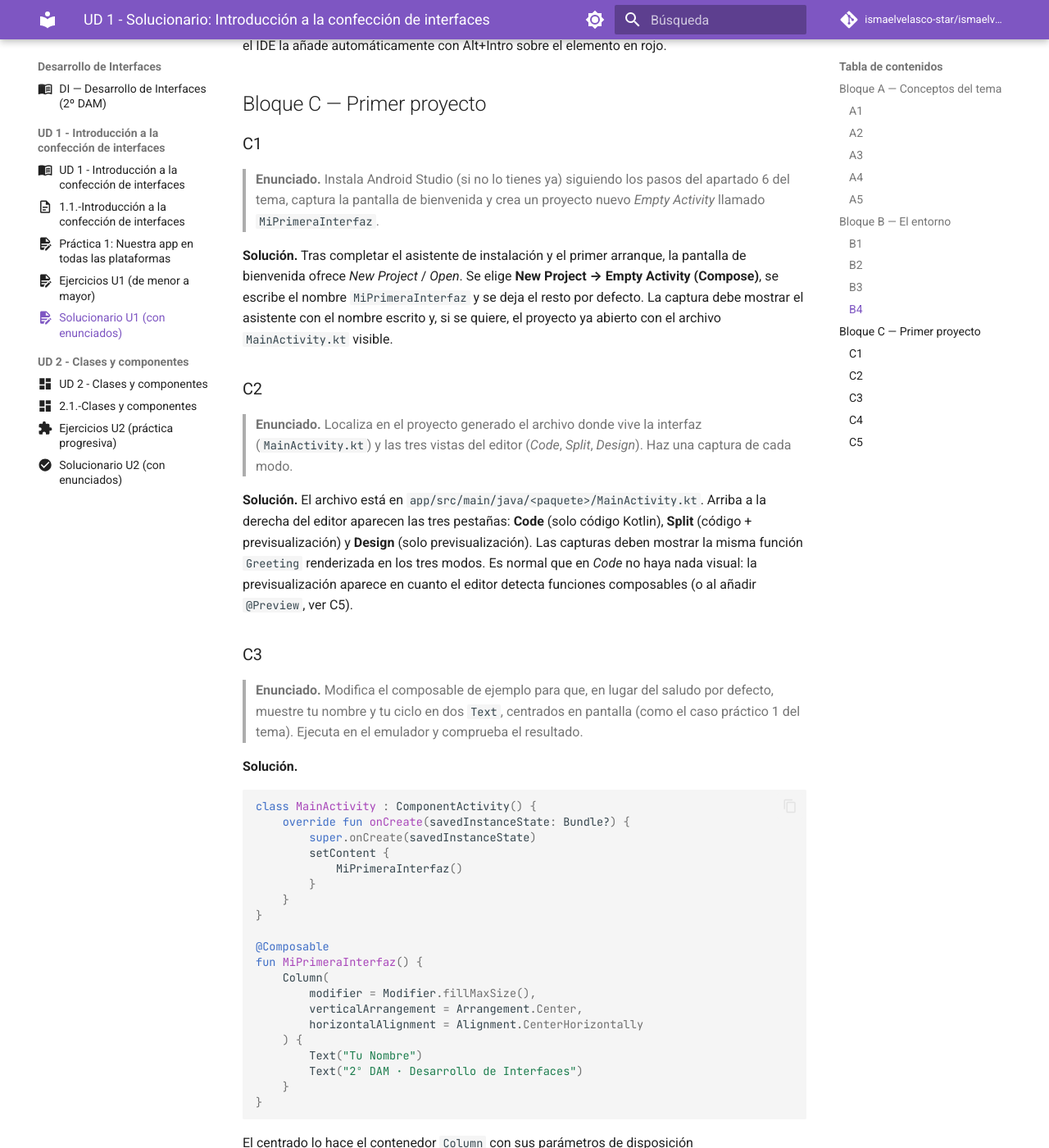
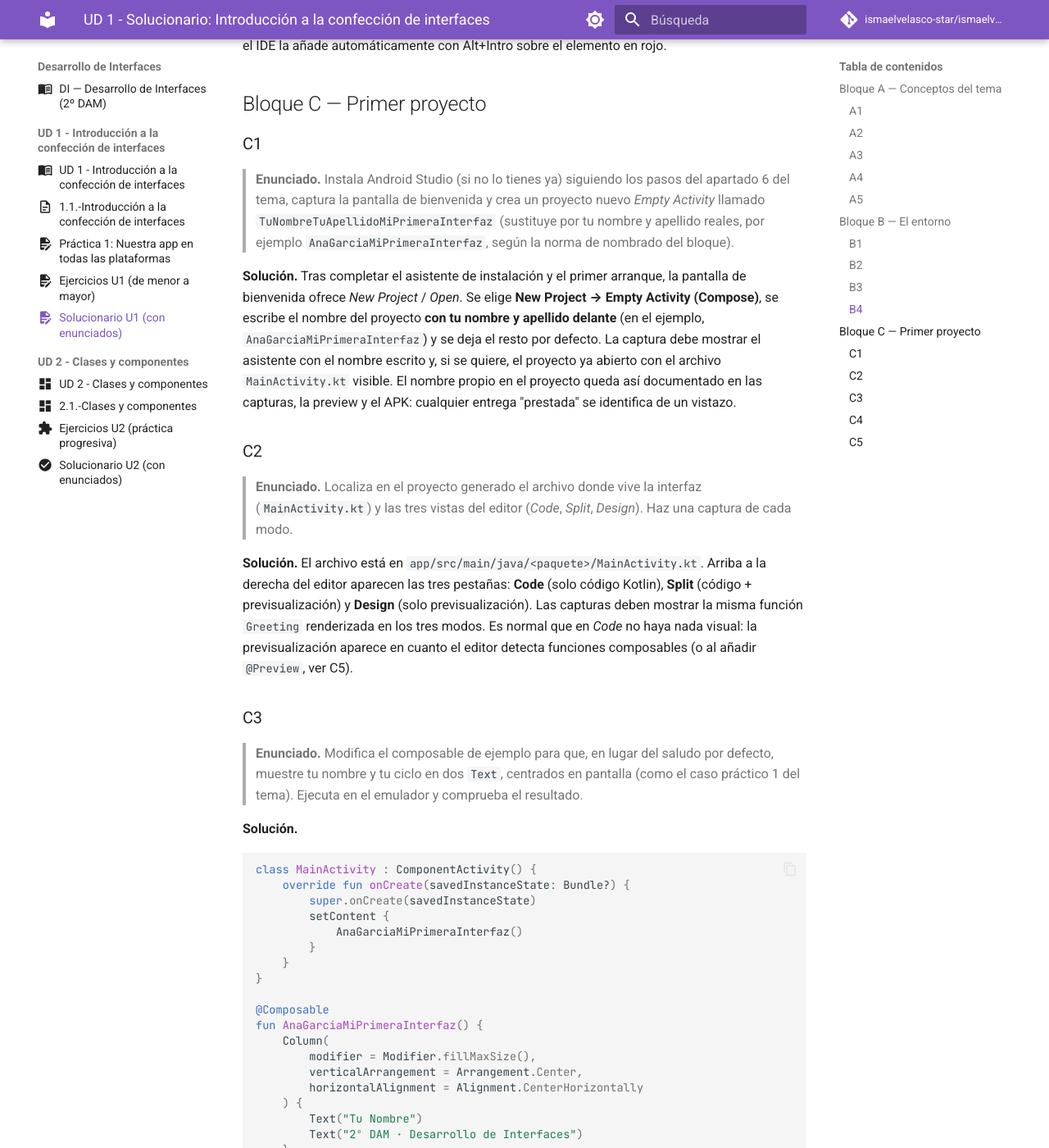
Before and after one commit to ismaelvelasco-star/ismaelvelasco-star.github.io, an MkDocs documentation site: the page built from docs/section2/u01/ejercicios/DI-U1.-Solucionario.md, in a window 1280 px wide and 1400 px high, scrolled down 3490 px. Shown: the whole window at 82% size. Built offline with MkDocs 1.6.1 and Material for MkDocs 9.7.7, drawn with Linux system fonts in a browser that asks for light colours; comment, search, counter and statistics services are not loaded; some of the changed text lies outside the part shown.

Commit message:
DI U1 ejercicios: norma de nombrado NombreApellido+Proyecto en C1 (anti-copypaste) y solucionario actualizado

````diff
--- a/docs/section2/u01/ejercicios/DI-U1.-Solucionario.md
+++ b/docs/section2/u01/ejercicios/DI-U1.-Solucionario.md
@@ -118,9 +118,9 @@
 
 ### C1
 
-> **Enunciado.** Instala Android Studio (si no lo tienes ya) siguiendo los pasos del apartado 6 del tema, captura la pantalla de bienvenida y crea un proyecto nuevo *Empty Activity* llamado `MiPrimeraInterfaz`.
+> **Enunciado.** Instala Android Studio (si no lo tienes ya) siguiendo los pasos del apartado 6 del tema, captura la pantalla de bienvenida y crea un proyecto nuevo *Empty Activity* llamado `TuNombreTuApellidoMiPrimeraInterfaz` (sustituye por tu nombre y apellido reales, por ejemplo `AnaGarciaMiPrimeraInterfaz`, según la norma de nombrado del bloque).
 
-**Solución.** Tras completar el asistente de instalación y el primer arranque, la pantalla de bienvenida ofrece *New Project* / *Open*. Se elige **New Project → Empty Activity (Compose)**, se escribe el nombre `MiPrimeraInterfaz` y se deja el resto por defecto. La captura debe mostrar el asistente con el nombre escrito y, si se quiere, el proyecto ya abierto con el archivo `MainActivity.kt` visible.
+**Solución.** Tras completar el asistente de instalación y el primer arranque, la pantalla de bienvenida ofrece *New Project* / *Open*. Se elige **New Project → Empty Activity (Compose)**, se escribe el nombre del proyecto **con tu nombre y apellido delante** (en el ejemplo, `AnaGarciaMiPrimeraInterfaz`) y se deja el resto por defecto. La captura debe mostrar el asistente con el nombre escrito y, si se quiere, el proyecto ya abierto con el archivo `MainActivity.kt` visible. El nombre propio en el proyecto queda así documentado en las capturas, la preview y el APK: cualquier entrega "prestada" se identifica de un vistazo.
 
 ### C2
 
@@ -139,13 +139,13 @@
     override fun onCreate(savedInstanceState: Bundle?) {
         super.onCreate(savedInstanceState)
         setContent {
-            MiPrimeraInterfaz()
+            AnaGarciaMiPrimeraInterfaz()
         }
     }
 }
 
 @Composable
-fun MiPrimeraInterfaz() {
+fun AnaGarciaMiPrimeraInterfaz() {
     Column(
         modifier = Modifier.fillMaxSize(),
         verticalArrangement = Arrangement.Center,
@@ -167,7 +167,7 @@
 
 ```kotlin
 @Composable
-fun MiPrimeraInterfaz() {
+fun AnaGarciaMiPrimeraInterfaz() {
     Row(
         modifier = Modifier.fillMaxSize(),
         horizontalArrangement = Arrangement.Center,
@@ -194,8 +194,8 @@
 ```kotlin
 @Preview(showBackground = true)
 @Composable
-fun MiPrimeraInterfazPreview() {
-    MiPrimeraInterfaz()
+fun AnaGarciaMiPrimeraInterfazPreview() {
+    AnaGarciaMiPrimeraInterfaz()
 }
 ```
 
````
Also changed, not shown: docs/section2/u01/ejercicios/DI-U1.-Ejercicios.md (+8 -1 lines).
